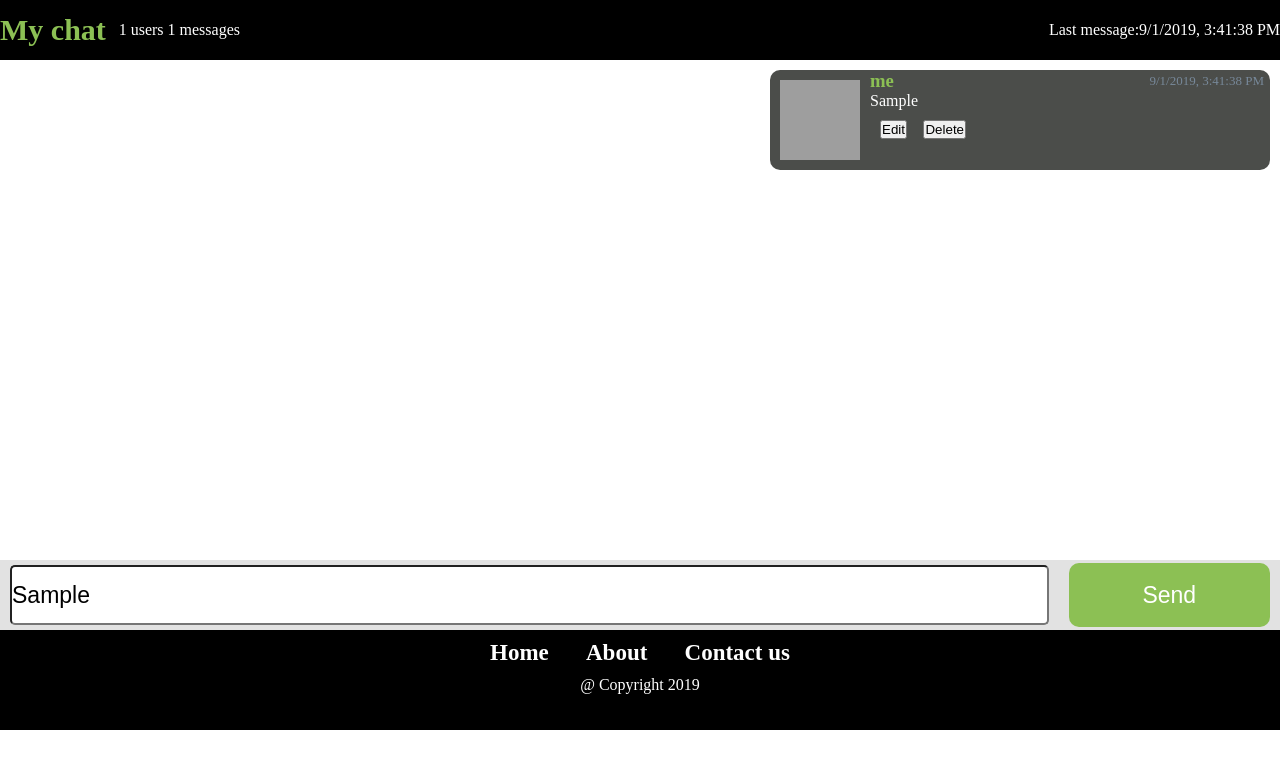
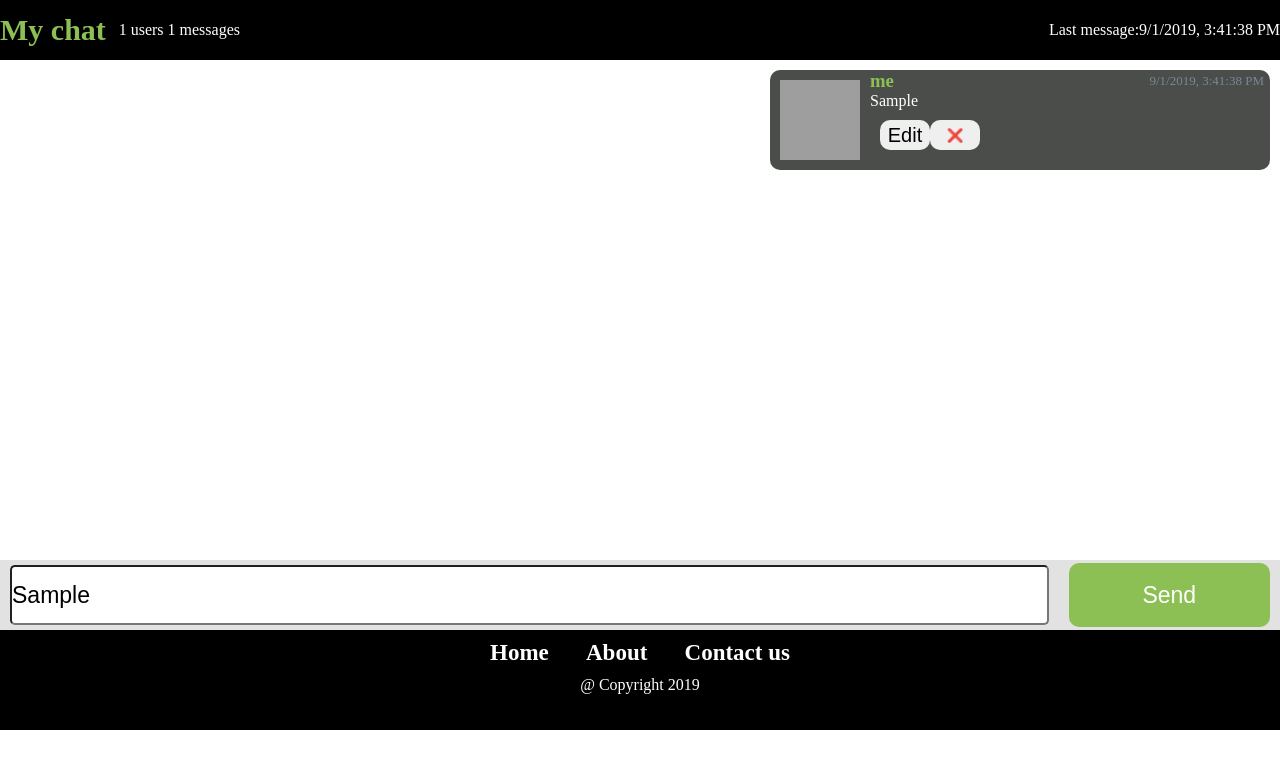
Before and after one commit to FrozenPyrozen/buki-test-task, a React (Create React App) app: page / in a window 1280 px wide. Both pictures are taken after typing "Sample" into the empty fields and a click on the button "Send". Shown: the top 768 px of the page. Built offline with nearby package versions, Linux system fonts and the light colour scheme; no server answers; grey boxes are pictures that could not be loaded.

Commit message:
feat ( btn styling ) : chatMessage

```diff
--- a/src/components/ChatMessage/ChatMessage.js
+++ b/src/components/ChatMessage/ChatMessage.js
@@ -43,10 +43,18 @@ const ChatMessage = ({
         <div>
           {user === 'me' ? (
             <div className={styles.buttons}>
-              <button onClick={() => setEditing(!isEditing)}>
-                {!isEditing ? 'Edit' : 'Confirm'}
+              <button
+                className={styles.confirm}
+                onClick={() => setEditing(!isEditing)}
+              >
+                {!isEditing ? 'Edit' : '✔'}
               </button>
-              <button onClick={() => deleteMessage(id)}>Delete</button>
+              <button
+                className={styles.delete}
+                onClick={() => deleteMessage(id)}
+              >
+                ❌
+              </button>
             </div>
           ) : (
             <button
--- a/src/components/ChatMessage/ChatMessage.module.css
+++ b/src/components/ChatMessage/ChatMessage.module.css
@@ -61,7 +61,24 @@
   display: flex;
   margin: 10px;
   justify-content: space-between;
-  width: 86px;
+  width: 100px;
+}
+
+.confirm {
+  border-radius: 10px;
+  border: none;
+  width: 50px;
+  height: 30px;
+  outline: none;
+  font-size: 20px;
+}
+
+.delete {
+  border-radius: 10px;
+  border: none;
+  width: 50px;
+  height: 30px;
+  outline: none;
 }
 
 h3 {
```
